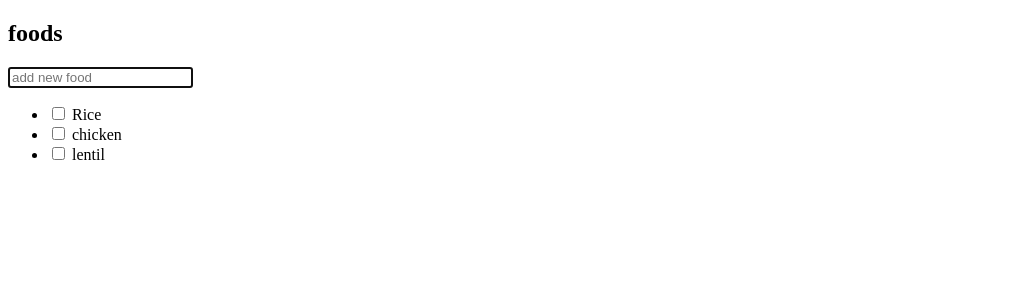
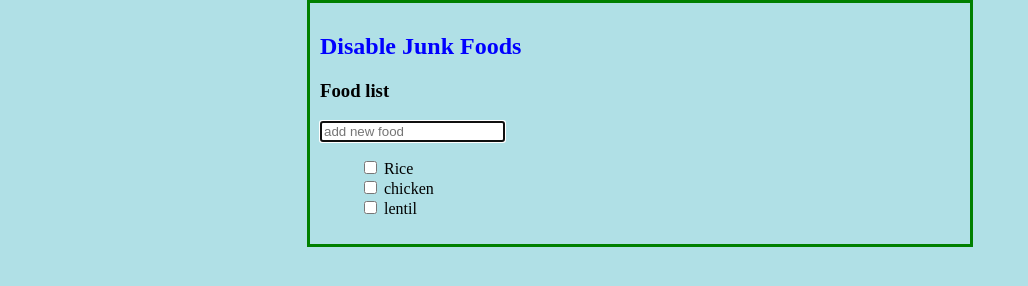
Before and after one commit to evayde/disable-junk-food, a website with bundled scripts: page index.html in a window 1280 px wide. Shown: the whole page, without its empty margins (0-1028 px from the left). Built offline with nearby package versions, Linux system fonts and the light colour scheme.

Commit message:
SOme css

```diff
--- a/Components/InputTemplate.js
+++ b/Components/InputTemplate.js
@@ -20,7 +20,7 @@ let addFood = () => html`
 `;
 
 let viewFoods = (foodIngredient) => html`
-    <li>
+    <li style="display: block">
         <div class="view">
             <input class="toggle" type="checkbox" />
             <label>${foodIngredient.title}</label>
@@ -32,7 +32,8 @@ let viewFoods = (foodIngredient) => html`
 let app = () => html`
     <section class="disableJunkFoodapp">
         <header class"header">
-            <h1>foods</h1>
+            <h1>Disable Junk Foods</h1>
+            <h3> Food list</h3>
             ${addFood()}
         </header>
 
--- a/index.html
+++ b/index.html
@@ -4,7 +4,17 @@
     <meta charset="UTF-8">
     <meta name="viewport" content="width=device-width, initial-scale=1.0">
     <title>Hack@Home Disable Junk food</title>
-    <!-- <link rel="stylesheet" href="css/main.css"> -->
+    <style>
+        body {
+            background-color: powderblue;
+            margin: auto;
+            width: 50%;
+            border: 3px solid green;
+            padding: 10px;
+        }
+        h1   {color: blue;}
+        p    {color: red;}
+    </style>
     <script src="Components/InputTemplate.js" type="module"></script>
 </head>
 <body>
```
